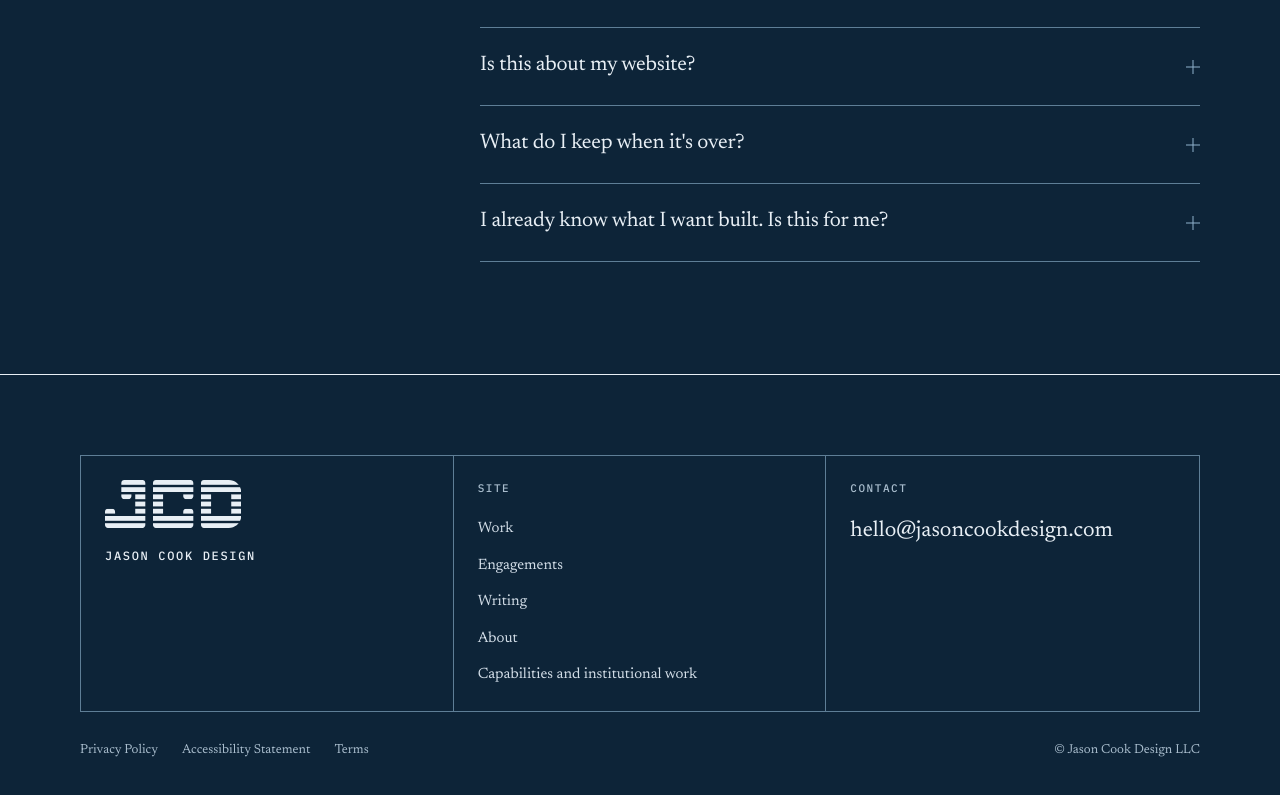
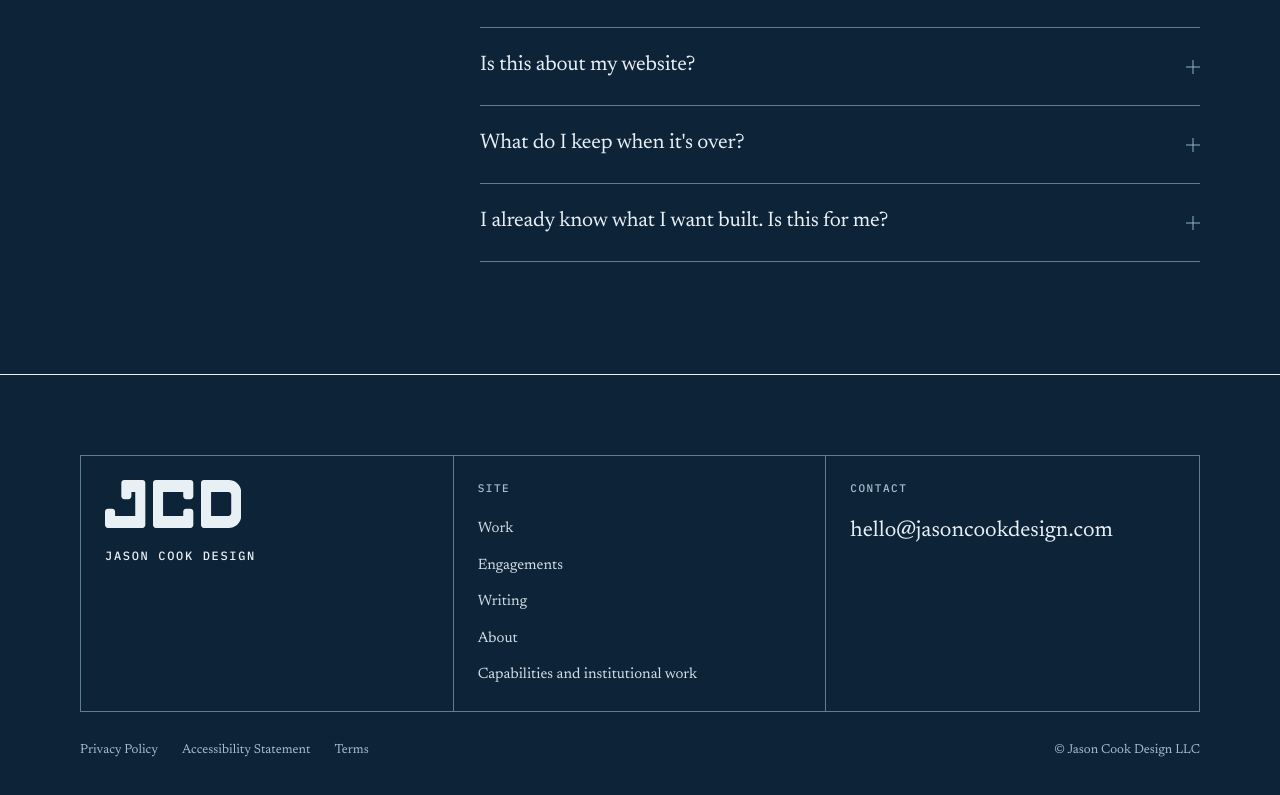
Before and after one commit to jasoncookdesign/jason-cook-design-website, a Next.js app: page / in a window 1280 px wide. Shown: the part 6257-7052 px from the top of the page. Built offline with nearby package versions, Linux system fonts and the light colour scheme.

Commit message:
chore: use the solid mark in the footer while the stripe treatment is under review

```diff
--- a/components/layout/Footer.tsx
+++ b/components/layout/Footer.tsx
@@ -7,7 +7,7 @@ export default function Footer() {
       <div className="mx-auto max-w-[1200px] px-6 sm:px-10 pb-10 pt-20">
         <div className="grid divide-y divide-border border border-border sm:grid-cols-3 sm:divide-x sm:divide-y-0">
           <div className="flex flex-col gap-5 p-6">
-            <JcdMark variant="scanline" className="h-12 w-auto self-start text-ink" />
+            <JcdMark variant="solid" className="h-12 w-auto self-start text-ink" />
             <p className="font-mono text-xs font-medium uppercase tracking-[0.14em] text-band-ink">
               Jason Cook Design
             </p>
```
